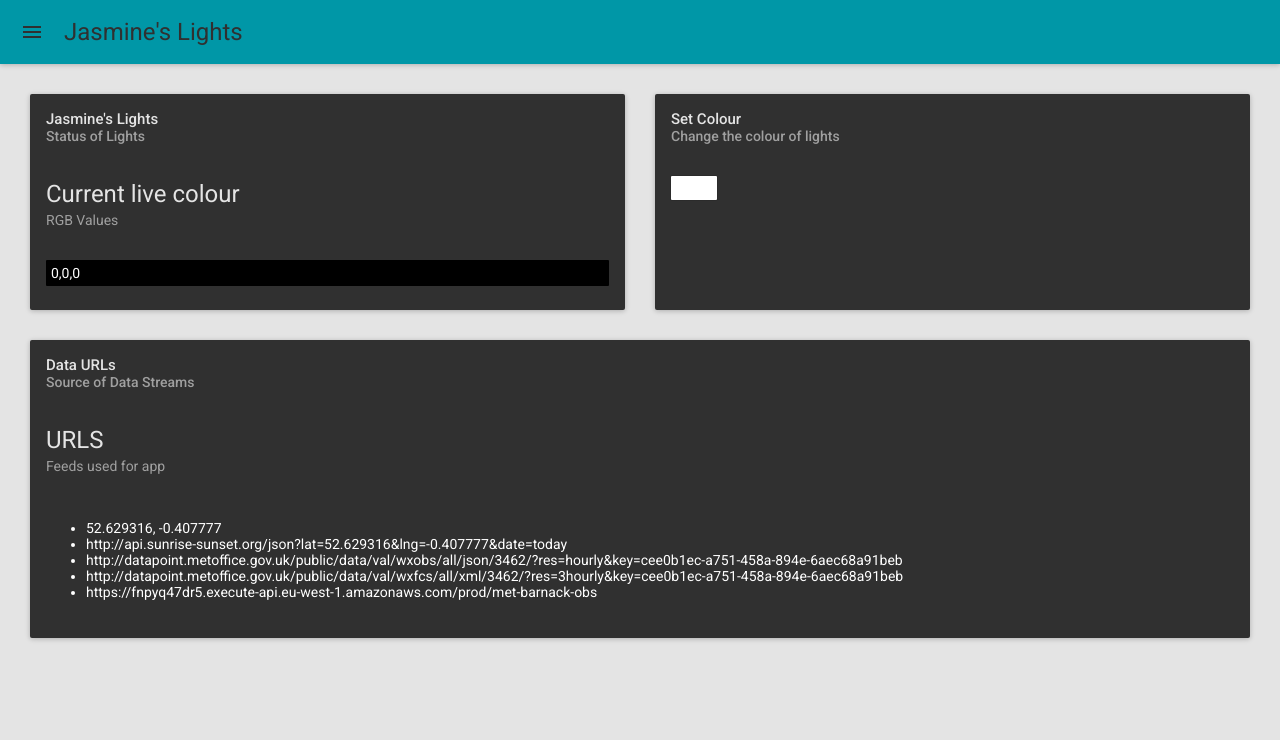
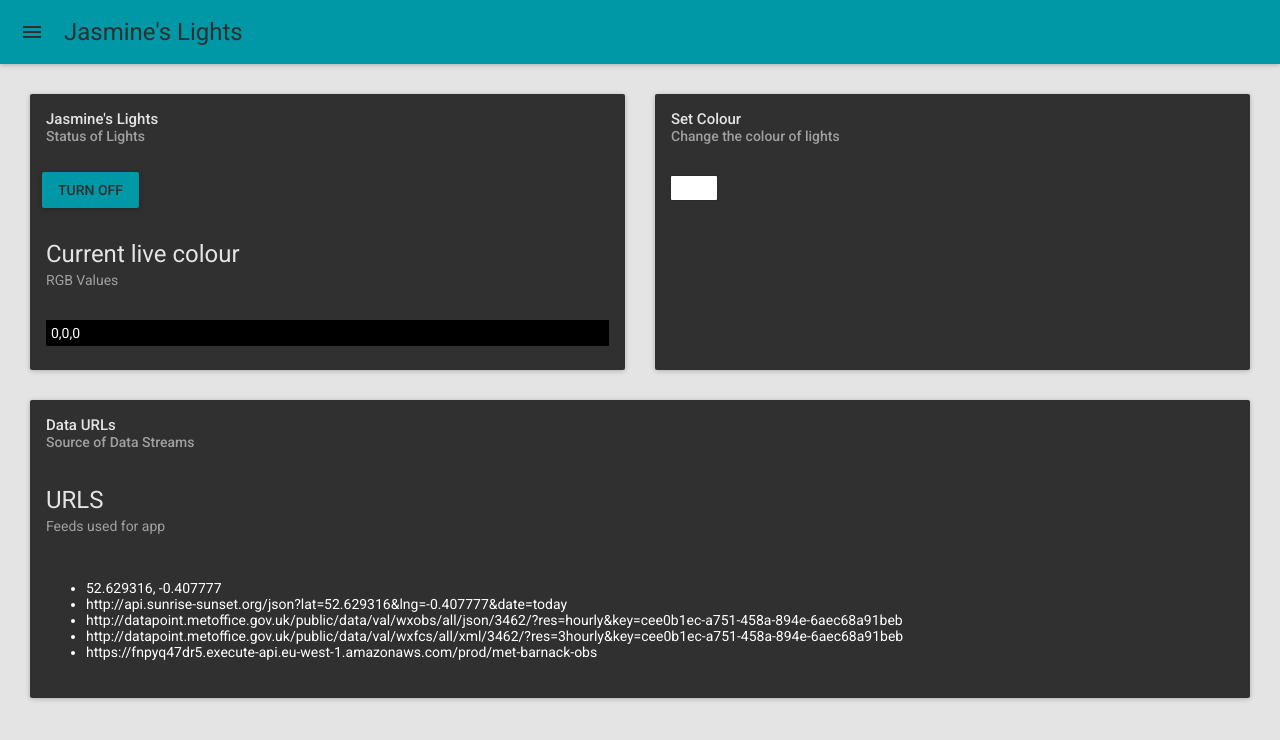
Before and after one commit to axshaw/RGB_LED_lights, a React (Create React App) app in the folder lights-web/: page / in a window 1280 px wide. Shown: the top 740 px of the page. Built offline with nearby package versions, Linux system fonts and the light colour scheme.

Commit message:
:sparkles::hankey: added off button

```diff
--- a/lights-web/src/Lights.js
+++ b/lights-web/src/Lights.js
@@ -2,6 +2,7 @@ import React from 'react';
 import reactCSS from 'reactcss';
 import { Card, CardHeader, CardTitle, CardText } from 'material-ui/Card';
 import { SketchPicker } from 'react-color';
+import RaisedButton from 'material-ui/RaisedButton';
 import './Lights.css';
 
 class Lights extends React.Component {
@@ -49,8 +50,6 @@ class Lights extends React.Component {
           });
     }
 
-
-
       handleClick = () => {
         this.setState({ displayColorPicker: !this.state.displayColorPicker })
       };
@@ -67,6 +66,9 @@ class Lights extends React.Component {
     render() {
         let rgbColour = { backgroundColor: "rgb(" + this.state.colourJSON.join(',') + ")" }
 
+        const style = {
+          margin: 12,
+        };
 
         const styles = reactCSS({
           'default': {
@@ -102,6 +104,7 @@ class Lights extends React.Component {
             <div style={{ display: 'flex' }} >
               <Card style={{ marginTop: 30, marginLeft: 30, marginRight: 30, flex: 1 }} >
                 <CardHeader title="Jasmine's Lights" subtitle="Status of Lights" />
+                <RaisedButton label="Turn Off" primary={true} style={style} onClick={() => { this.setRGB({r:'0',g:'0',b:'0',a:'0'}) }}/>
                 <CardTitle title="Current live colour" subtitle="RGB Values" />
                 <CardText>
                   <div style={ rgbColour } className="lightsBox">
```
